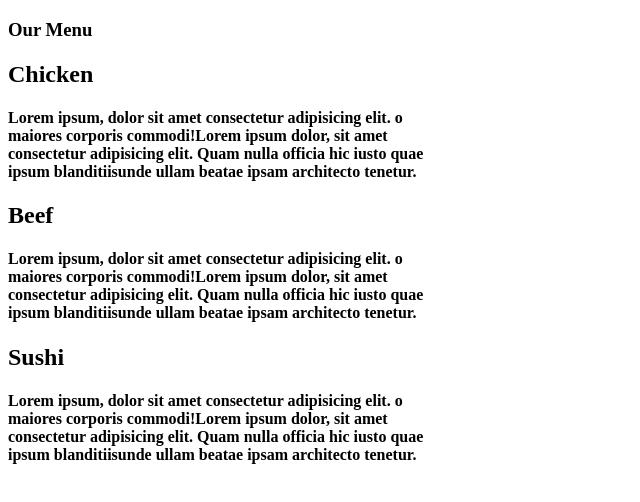
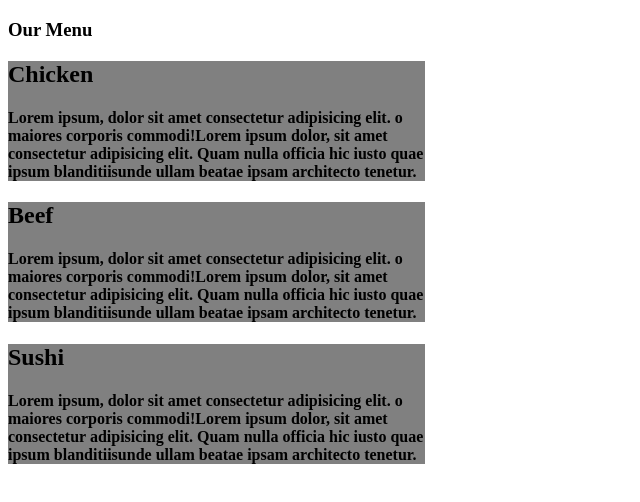
Before and after one commit to Keneejimz/coursera-test, a plain HTML site: page index.html in a window 1280 px wide. Shown: the whole page, without its empty margins (0-640 px from the left). Drawn offline with Linux system fonts and the light colour scheme.

Commit message:
Update style.css

```diff
--- a/style.css
+++ b/style.css
@@ -1,4 +1,4 @@
 .container{
-    background-colour:gray;
+    background-color:gray;
     width:33%;
     }
```
